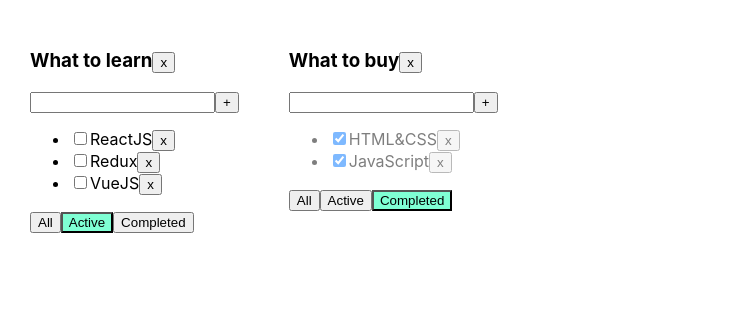
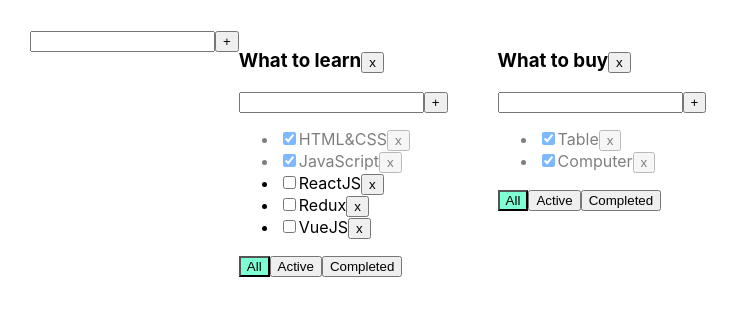
Before and after one commit to Rustam-Ulaevich/Todolist, a React (Create React App) app: page / in a window 1280 px wide. Shown: the top 316 px of the page, without its empty margins (0-739 px from the left). Built offline with nearby package versions, Linux system fonts and the light colour scheme.

Commit message:
Create AddItemForm.tsx

```diff
--- /dev/null
+++ b/src/AddItemForm.tsx
@@ -0,0 +1,41 @@
+import React, {ChangeEvent, KeyboardEvent, useState} from "react";
+
+export type AddItemFormPropsType = {
+    addItem: (title: string,) => void
+}
+
+export function AddItemForm(props: AddItemFormPropsType) {
+
+    let [title, setTitle] = useState('')
+    let [error, setError] = useState<string | null>(null)
+
+    const onNewTitleChangeHandler = (e: ChangeEvent<HTMLInputElement>) => {
+        setTitle(e.currentTarget.value)
+    }
+    const onKeyPressHandler = (e: KeyboardEvent<HTMLInputElement>) => {
+        setError(null)
+        if (e.charCode === 13) {
+            addTask()
+            setTitle('')
+        }
+    }
+    const addTask = () => {
+        if (title.trim() !== '') {
+            props.addItem(title.trim())
+            setTitle('');
+        } else {
+            setError('Title is required');
+        }
+    }
+
+    return <div>
+        <input value={title}
+               onChange={onNewTitleChangeHandler}
+               onKeyPress={onKeyPressHandler}
+               className={error ? 'error' : ''}
+        />
+        <button onClick={addTask}>+</button>
+        {error && <div className='error-message'>{error}</div>}
+    </div>
+
+}
--- a/src/App.tsx
+++ b/src/App.tsx
@@ -1,13 +1,18 @@
 import React, {useState} from 'react';
 import './App.css';
-import {Todolist} from './Todolist';
+import {TaskType, Todolist} from './Todolist';
 import {v1} from "uuid";
+import {AddItemForm} from "./AddItemForm";
 
 export type FilterValueType='All'|'Active'|'Completed'
 type TodolistType = {
     id: string
     title: string
     filter: FilterValueType
+}
+
+export type TasksStateType = {
+    [key: string]: Array<TaskType>
 }
 
 function App() {
@@ -18,7 +23,6 @@
         tasksObj[todolistId] = filteredTasks;
         setTasks({...tasksObj});
     }
-
     function addTask(title: string, todolistId: string){
         let task = {id: v1(), title: title, isDone: false};
         let tasks = tasksObj[todolistId];
@@ -26,8 +30,9 @@
         tasksObj[todolistId] = newTasks;
         setTasks({...tasksObj});
     }
-
-    function changeStatus(taskId: string, isDone: boolean, todolistId: string) {
+    function changeStatus(taskId: string,
+                          isDone: boolean,
+                          todolistId: string) {
         let tasks = tasksObj[todolistId]
         let task = tasks.find( t => t.id === taskId);
         if(task) {
@@ -36,8 +41,7 @@
         }
 
     }
-
-    function changeFilter (value: FilterValueType, todolistId: string){
+    function changeFilter(value: FilterValueType, todolistId: string){
         let todolist = todolists.find( tl => tl.id === todolistId);
         if(todolist) {
             todolist.filter = value;
@@ -49,8 +53,8 @@
     let todolistId2 = v1()
 
     let [todolists, setTodolists] = useState<Array<TodolistType>>([
-        {id: todolistId1, title: 'What to learn', filter: 'Active'},
-        {id: todolistId1, title: 'What to buy', filter: 'Completed'}
+        {id: todolistId1, title: 'What to learn', filter: 'All'},
+        {id: todolistId2, title: 'What to buy', filter: 'All'}
     ])
 
     function removeTodolist(todolistId: string) {
@@ -60,7 +64,7 @@
         setTasks(tasksObj)
     }
 
-    let [tasksObj, setTasks] = useState({
+    let [tasksObj, setTasks] = useState<TasksStateType>({
         [todolistId1]: [
             {id: v1(), title: "HTML&CSS", isDone: true},
             {id: v1(), title: "JavaScript", isDone: true},
@@ -72,18 +76,31 @@
             {id: v1(), title: "Computer", isDone: true}]
     })
 
+    function addTodolist(title: string) {
+        let todolist: TodolistType = {id: v1(), title: title, filter: "All"}
+        setTodolists([todolist, ...todolists])
+        setTasks({
+            ...tasksObj,
+            [todolist.id]: []
+        })
+    }
+
 
        return (
         <div className="App">
+            <span>
+                <AddItemForm addItem={(title)=>{addTodolist(title)}}/>
+            </span>
+            <br/>
             {
                 todolists.map( (tl) => {
+
                     let tasksForTodolist = tasksObj[tl.id];
-
                     if (tl.filter === 'Active'){
-                      tasksForTodolist = tasksForTodolist.filter(tl => tl.isDone === false)
+                        tasksForTodolist = tasksForTodolist.filter(tl=> !tl.isDone)
                     }
                     if (tl.filter === 'Completed'){
-                     tasksForTodolist = tasksForTodolist.filter(tl=> tl.isDone === true)
+                        tasksForTodolist = tasksForTodolist.filter(tl=> tl.isDone)
                     }
                    return <Todolist
                        key={tl.id}
@@ -99,7 +116,6 @@
                     />
                 })
             }
-
         </div>
     );
 }
--- a/src/Todolist.tsx
+++ b/src/Todolist.tsx
@@ -1,7 +1,8 @@
-import React, {ChangeEvent, useState, KeyboardEvent} from 'react';
+import React, {ChangeEvent} from 'react';
 import {FilterValueType} from "./App";
+import {AddItemForm} from "./AddItemForm";
 
-type TaskType = {
+export type TaskType = {
     id: string
     title: string
     isDone: boolean
@@ -20,30 +21,7 @@
 }
 
 export function Todolist(props: PropsType) {
-    let [title, setTitle] = useState('')
-    let [error, setError] = useState<string | null>(null)
 
-    const addTask = () => {
-        if(title.trim() !== ''){
-            props.addTask(title.trim(), props.id)
-            setTitle('');
-        } else {
-            setError('Title is required');
-        }
-    }
-    const onNewTitleChangeHandler = (e: ChangeEvent<HTMLInputElement>) => {
-        setTitle(e.currentTarget.value)
-    }
-    const  onKeyPressHandler = (e: KeyboardEvent<HTMLInputElement>) => {
-        setError(null)
-        if(e.charCode === 13) {
-            addTask()
-            setTitle('')
-        }
-    }
-    const onChangeHandler = (e: ChangeEvent<HTMLInputElement>) => {
-        setTitle(e.currentTarget.value)
-    }
     const  onAllClickHandler = () => {
         props.changeFilter('All', props.id)
     }
@@ -57,18 +35,14 @@
         props.removeTodolist(props.id)
     }
 
-
+    function addTask(title: string) {
+        props.addTask(title, props.id)
+    }
     return <div>
-        <h3>{props.title}<button onClick={removeTodolist}>x</button> </h3>
-        <div>
-            <input value={title}
-                   onChange={onNewTitleChangeHandler}
-                   onKeyPress={onKeyPressHandler}
-                   className={error ? 'error' : ''}
-            />
-            <button onClick={addTask}>+</button>
-            {error && <div className='error-message'>{error}</div>}
-        </div>
+        <h3>{props.title}
+            <button onClick={removeTodolist}>x</button>
+        </h3>
+        <AddItemForm addItem={addTask}/>
         <ul>
             {
                 props.tasks.map(t => {
```
